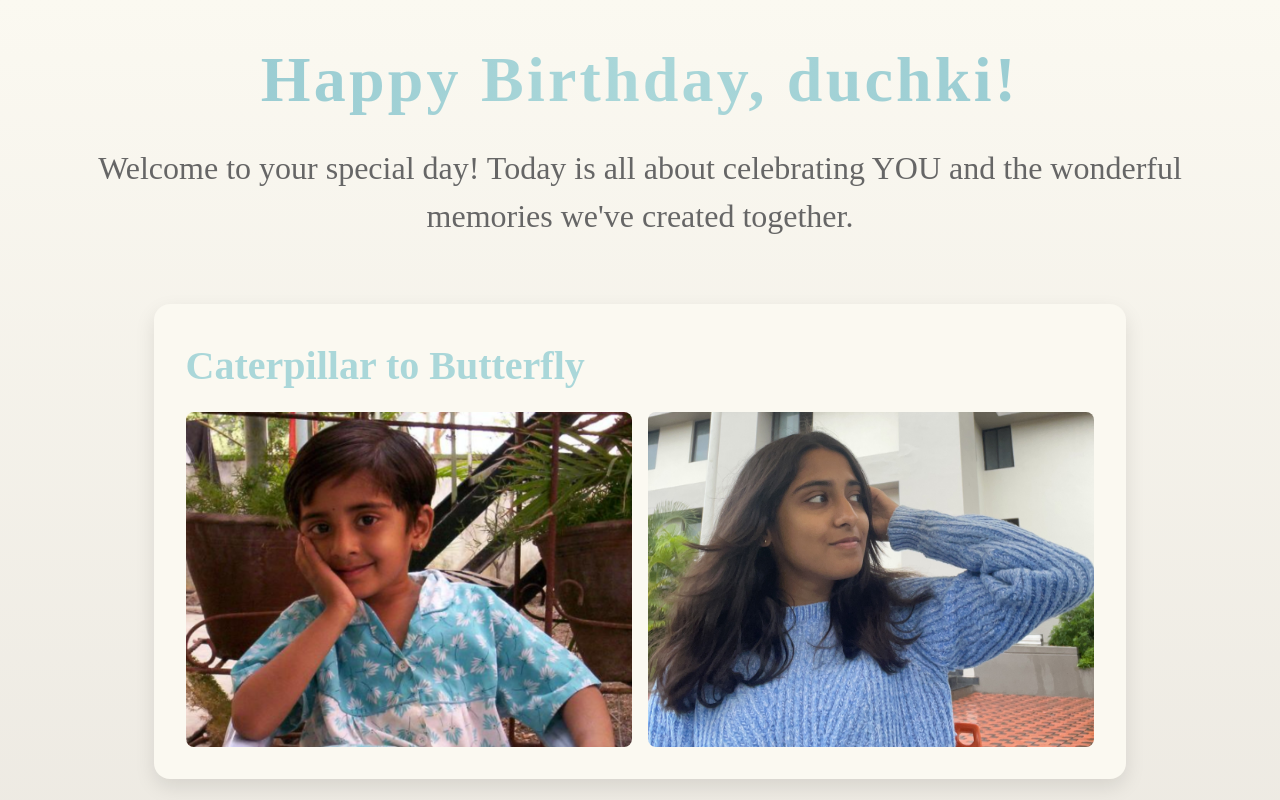
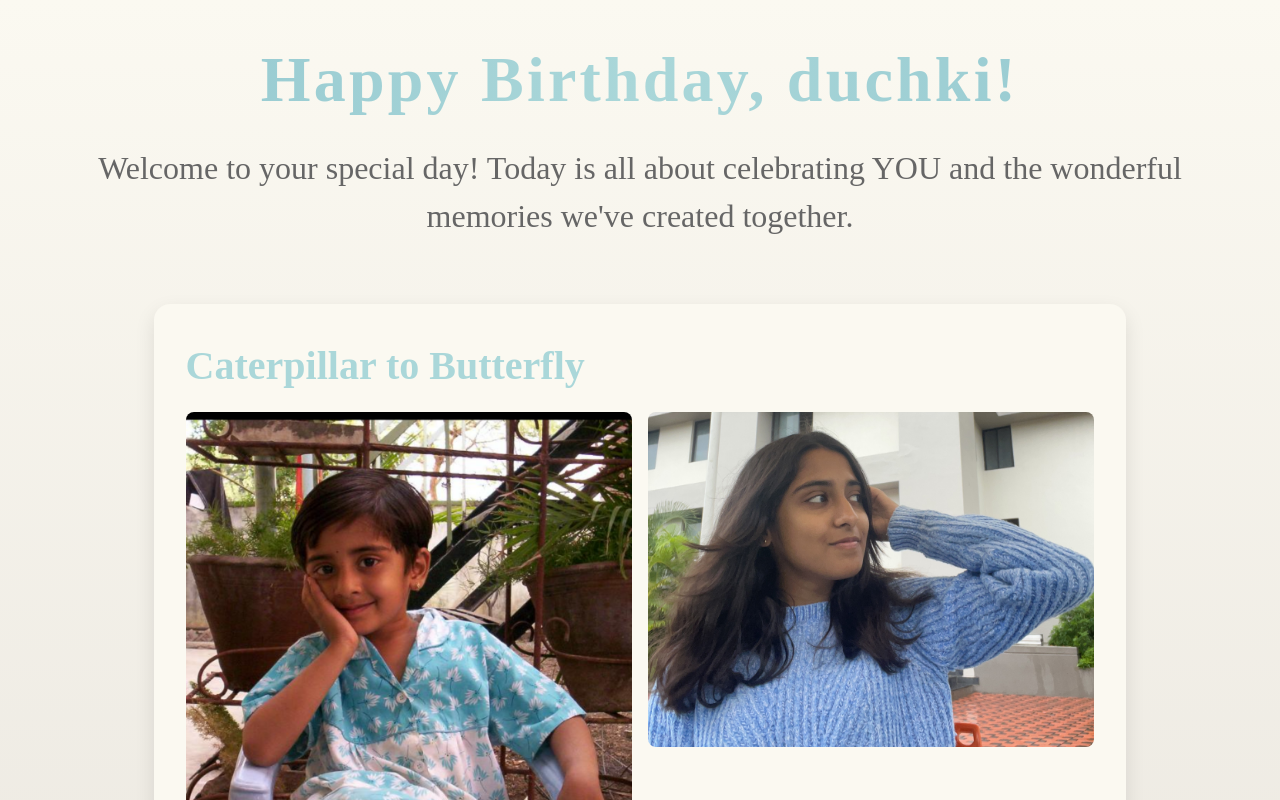
Before and after one commit to rajjamdar005/bubz, a Next.js app: page /home in a window 1280 px wide. Shown: the top 800 px of the page. Built offline with nearby package versions, Linux system fonts and the light colour scheme.

Commit message:
changesz in memories

```diff
--- a/src/app/home/components/MemoryHighlights.tsx
+++ b/src/app/home/components/MemoryHighlights.tsx
@@ -1,32 +1,36 @@
 // app/home/components/MemoryHighlights.tsx
 import styles from '../home.module.css';
+import Image from 'next/image'; // Import Image from next/image
 
 const memories = [
   {
     id: 1,
-
     imageUrl: "/images/memm.png",
+    alt: "Caterpillar transformation memory", // Add meaningful alt text
   },
   {
     id: 2,
-
     imageUrl: "/images/memory2.jpeg",
+    alt: "Butterfly emergence memory", // Add meaningful alt text
   },
-
-
-
 ];
 
 export default function MemoryHighlights() {
   return (
     <div className={styles.memoryHighlights}>
-      <h2 className={styles.sectionTitle}> Caterpillar to Butterfly</h2>
+      <h2 className={styles.sectionTitle}>Caterpillar to Butterfly</h2>
       <div className={styles.memoryGrid}>
         {memories.map((memory) => (
           <div key={memory.id} className={styles.memoryItem}>
-            <img src={memory.imageUrl}  className={styles.memoryImage} />
+            <Image
+              src={memory.imageUrl}
+              alt={memory.alt} // Use the alt text from the array
+              className={styles.memoryImage}
+              width={500} // Specify the width
+              height={300} // Specify the height
+            />
             <div className={styles.memoryOverlay}>
-
+              {/* Overlay content can go here if needed */}
             </div>
           </div>
         ))}
--- a/src/app/home/page.tsx
+++ b/src/app/home/page.tsx
@@ -2,11 +2,10 @@
 import styles from './home.module.css';
 import { useEffect, useRef } from 'react';
 import { gsap } from 'gsap';
-// import Header from '../components/header';
-// import Footer from '../components/footer';
+import Image from 'next/image'; // Import Image from next/image
+import Link from 'next/link'; // Import Link from next/link
 import MemoryHighlights from './components/MemoryHighlights';
 import BirthdayWishes from './components/BirthdayWishes';
-import Link from 'next/link'; // Import Link from next/link
 
 export default function HomePage() {
   return (
@@ -15,7 +14,7 @@ export default function HomePage() {
         <section className={styles.welcomeMessage}>
           <h1 className={styles.title}>Happy Birthday, duchki!</h1>
           <p className={styles.message}>
-            Welcome to your special day! Today is all about celebrating YOU and the wonderful memories we've created together.
+            Welcome to your special day! Today is all about celebrating YOU and the wonderful memories we&apos;ve created together.
           </p>
         </section>
 
--- a/src/app/journey/phase-1/page.tsx
+++ b/src/app/journey/phase-1/page.tsx
@@ -10,9 +10,9 @@ const Page = () => {
     '/images/beg4.jpg'
   ];
 
-  const commonDescription =<p>"It all began in a workshop, where fate intervened as our instructor directed me to sit beside her. With a mix of excitement and nerves, I took my seat, and we quickly struck up a conversation. Before long, we exchanged Snapchat usernames, marking the start of our casual friendship.
+  const commonDescription =<p>It all began in a workshop, where fate intervened as our instructor directed me to sit beside her. With a mix of excitement and nerves, I took my seat, and we quickly struck up a conversation. Before long, we exchanged Snapchat usernames, marking the start of our casual friendship.
 As the workshop progressed, we were assigned a task: to create a bookmark as homework. I found myself struggling with the project, and to my delight, she offered to help. Our chats about the assignment soon turned into lively conversations, filled with laughter and shared ideas.
-When the second day of the workshop arrived, the air was electric with anticipation. We spent the day having fun, our connection deepening with every exchange. What began as a simple assignment had blossomed into something much more meaningful. This was just the beginning of our journey together, a journey that promised adventure and joy.";
+When the second day of the workshop arrived, the air was electric with anticipation. We spent the day having fun, our connection deepening with every exchange. What began as a simple assignment had blossomed into something much more meaningful. This was just the beginning of our journey together, a journey that promised adventure and joy.;
 </p>
   return (
     <div className={styles.container}>
--- a/src/app/memories/page.tsx
+++ b/src/app/memories/page.tsx
@@ -1,6 +1,7 @@
 // components/Page.tsx
 
 import React from 'react';
+import Image from 'next/image';
 import styles from './memories.module.css';
 
 const Page = () => {
```
Also changed, not shown: public/images/memm.png, src/app/journey/phase-5/page.tsx (line endings or trailing spaces).
